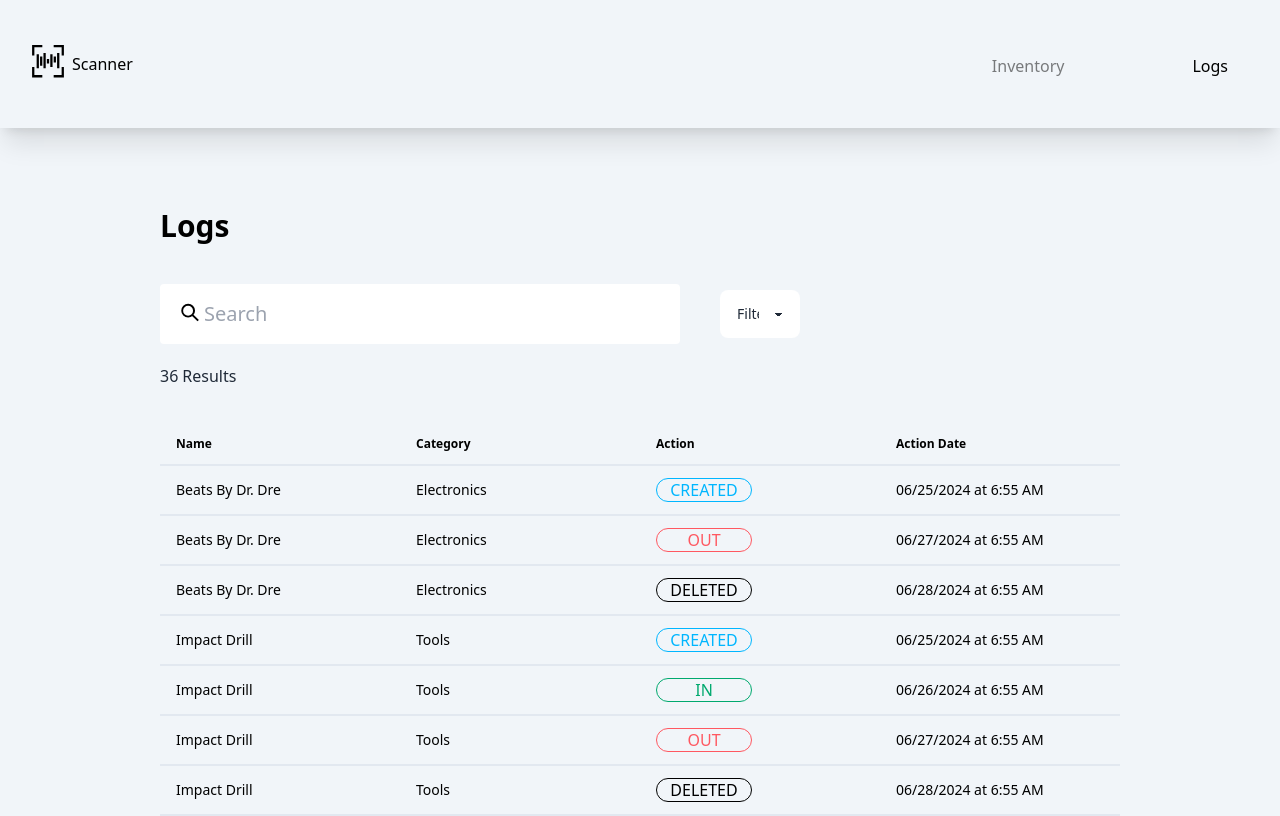
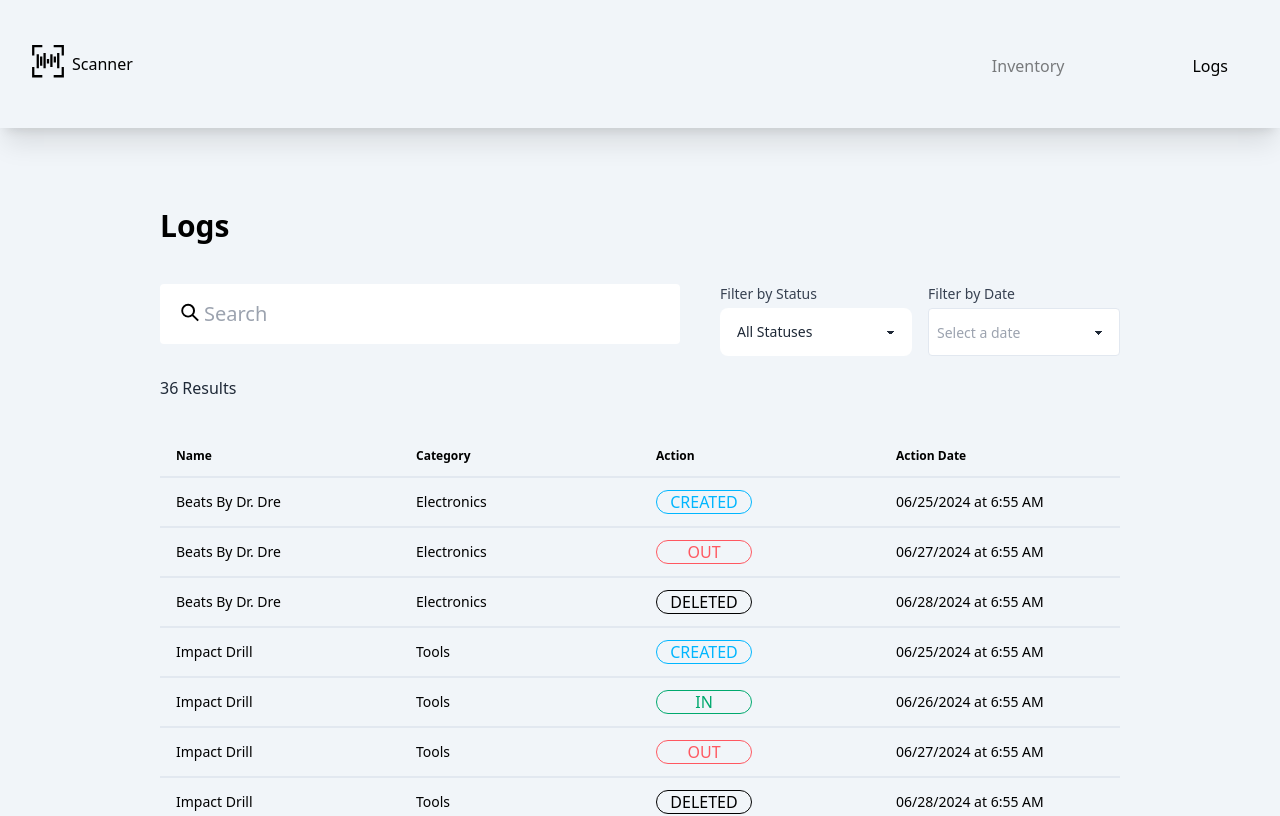
Before and after one commit to SpencerRenfro/Scanner_App, a React (Create React App) app: page /logs in a window 1280 px wide. Shown: the top 816 px of the page. Built offline with nearby package versions, Linux system fonts and the light colour scheme; data requests are answered from the project's data file.

Commit message:
adds calendar to logs.js

```diff
--- a/Data/db.json
+++ b/Data/db.json
@@ -13,7 +13,7 @@
       "itemCollection": [],
       "barcodeUrl": "",
       "qrCode": "",
-      "status": "OUT"
+      "status": "IN"
     },
     {
       "id": "60de",
@@ -317,7 +317,7 @@
       "itemCollection": [],
       "barcodeUrl": "",
       "qrCode": "",
-      "status": "IN"
+      "status": "OUT"
     },
     {
       "id": "b45e",
--- a/package.json
+++ b/package.json
@@ -8,6 +8,7 @@
     "@testing-library/user-event": "^13.5.0",
     "bwip-js": "^4.5.1",
     "react": "^18.3.1",
+    "react-datepicker": "^8.3.0",
     "react-dom": "^18.3.1",
     "react-router-dom": "^6.26.2",
     "react-scripts": "5.0.1",
--- /dev/null
+++ b/src/components/logs/DatePickerStyles.css
@@ -0,0 +1,63 @@
+/* Custom styles for the DatePicker */
+.react-datepicker {
+  font-family: inherit;
+  border-radius: 0.5rem;
+  border: 1px solid #e2e8f0;
+  box-shadow: 0 4px 6px -1px rgba(0, 0, 0, 0.1), 0 2px 4px -1px rgba(0, 0, 0, 0.06);
+}
+
+.react-datepicker__header {
+  background-color: #f8fafc;
+  border-bottom: 1px solid #e2e8f0;
+  padding-top: 0.5rem;
+}
+
+.react-datepicker__day--selected {
+  background-color: #3b82f6;
+  border-radius: 0.25rem;
+}
+
+.react-datepicker__day:hover {
+  background-color: #dbeafe;
+  border-radius: 0.25rem;
+}
+
+.react-datepicker__day--keyboard-selected {
+  background-color: #93c5fd;
+  border-radius: 0.25rem;
+}
+
+.react-datepicker__navigation {
+  top: 0.5rem;
+}
+
+.react-datepicker__year-dropdown,
+.react-datepicker__month-dropdown {
+  background-color: #f8fafc;
+  border: 1px solid #e2e8f0;
+  border-radius: 0.25rem;
+}
+
+.react-datepicker__year-option:hover,
+.react-datepicker__month-option:hover {
+  background-color: #dbeafe;
+}
+
+/* Make the input match our app's style */
+.react-datepicker-wrapper {
+  width: 100%;
+}
+
+.react-datepicker__input-container input {
+  width: 100%;
+  padding: 0.5rem;
+  border: 1px solid #e2e8f0;
+  border-radius: 0.25rem;
+  background-color: white;
+}
+
+.react-datepicker__input-container input:focus {
+  outline: none;
+  border-color: #3b82f6;
+  box-shadow: 0 0 0 3px rgba(59, 130, 246, 0.3);
+}
--- a/src/components/logs/FilterLogs.js
+++ b/src/components/logs/FilterLogs.js
@@ -1,26 +1,86 @@
-export default function FilterLogs({ filter, setFilter }) {
-  // Handle change event for the select element
-  const handleChange = (event) => {
-    setFilter(event.target.value);
-    console.log('Filter:', event.target.value, 'Type:', typeof event.target.value);
+import { useState, useEffect } from 'react';
+import DatePicker from 'react-datepicker';
+import 'react-datepicker/dist/react-datepicker.css';
+import './DatePickerStyles.css'; // Import custom styles
+
+export default function FilterLogs({ statusFilter, setStatusFilter, dateFilter, setDateFilter, logs }) {
+  const [selectedDate, setSelectedDate] = useState(null);
+
+  // Handle change event for the status select element
+  const handleStatusChange = (event) => {
+    setStatusFilter(event.target.value);
+  };
+
+  // Handle date change from the DatePicker
+  const handleDateChange = (date) => {
+    setSelectedDate(date);
+
+    if (date) {
+      // Format the date as MM/DD/YYYY to match your log format
+      const formattedDate = date.toLocaleDateString('en-US', {
+        month: '2-digit',
+        day: '2-digit',
+        year: 'numeric'
+      });
+      setDateFilter(formattedDate);
+    } else {
+      // If date is cleared, reset the filter
+      setDateFilter('');
+    }
+  };
+
+  // Clear date filter
+  const clearDateFilter = () => {
+    setSelectedDate(null);
+    setDateFilter('');
   };
 
   return (
-    <div className="flex items-center">
+    <div className="col-span-5 flex flex-col sm:flex-row gap-4">
+      {/* Status Filter */}
+      <div className="flex-1">
+        <label className="block text-sm font-medium text-gray-700 mb-1">Filter by Status</label>
         <select
           className="select w-full"
-        onChange={handleChange}
-        value={filter}
+          onChange={handleStatusChange}
+          value={statusFilter}
         >
-        <option value="" disabled> {/* Placeholder option */}
-         Filter By
-        </option>
+          <option value="">All Statuses</option>
           <option value="CREATED">Created</option>
           <option value="OUT">Out</option>
           <option value="IN">In</option>
           <option value="DELETED">Deleted</option>
-        <option value="">Show All</option>
         </select>
+      </div>
+
+      {/* Date Filter */}
+      <div className="flex-1">
+        <label className="block text-sm font-medium text-gray-700 mb-1">Filter by Date</label>
+        <div className="relative">
+          <DatePicker
+            selected={selectedDate}
+            onChange={handleDateChange}
+            className="select w-full"
+            placeholderText="Select a date"
+            dateFormat="MM/dd/yyyy"
+            isClearable
+            showYearDropdown
+            scrollableYearDropdown
+            yearDropdownItemNumber={10}
+          />
+          {dateFilter && (
+            <div className="mt-2">
+              <span className="badge badge-info mr-2">{dateFilter}</span>
+              <button
+                onClick={clearDateFilter}
+                className="text-xs text-red-500 hover:text-red-700"
+              >
+                Clear
+              </button>
+            </div>
+          )}
+        </div>
+      </div>
     </div>
   );
 }
--- a/src/components/logs/Table.js
+++ b/src/components/logs/Table.js
@@ -1,12 +1,13 @@
 import TableHead from "./TableHead";
 
-function Table({ logs, filter }) {
+function Table({ logs, filter, dateFilter }) {
   return (
 <table className="table min-w-full text-black table-fixed">
   <TableHead />
   <tbody>
     {logs.map((item) =>
-      filter === "" || item.action === filter ? (
+      (filter === "" || item.action === filter) &&
+      (dateFilter === "" || item.date === dateFilter) ? (
         <tr
           key={`${item.id}-${item.date}-${item.action}`}
           className="py-4 border-b-2 border-slate-200 cursor-pointer"
--- a/src/pages/Logs.js
+++ b/src/pages/Logs.js
@@ -12,7 +12,8 @@ import Pagination from "../ui/pagination/Pagination";
 export default function LogsTwo() {
   const [filteredLogs, setFilteredLogs] = useState([]); // Store filtered logs here
   const { data: logs, isPending, error } = useFetch('http://localhost:8000/itemLogs');
-  const [filter, setFilter] = useState("");
+  const [statusFilter, setStatusFilter] = useState("");
+  const [dateFilter, setDateFilter] = useState("");
   const [term, setTerm] = useState(""); // Add state for search term
 
   // Filtering logs based on filter and search term
@@ -20,8 +21,15 @@ export default function LogsTwo() {
     if (logs) {
       let filtered = logs;
 
-      if (filter !== "") {
-        filtered = filtered.filter((item) => item.action === filter);
+      if (statusFilter !== "") {
+        filtered = filtered.filter((item) => item.action === statusFilter);
+      }
+
+      if (dateFilter !== "") {
+        filtered = filtered.filter((item) => {
+          // Compare dates regardless of format differences
+          return item.date === dateFilter;
+        });
       }
 
       if (term !== "") {
@@ -35,7 +43,7 @@ export default function LogsTwo() {
 
       setFilteredLogs(filtered);
     }
-  }, [logs, filter, term]);
+  }, [logs, statusFilter, dateFilter, term]);
 
   return (
     <div>
@@ -51,7 +59,13 @@ export default function LogsTwo() {
             setFilteredItems={setFilteredLogs} // Ensure it updates filtered logs
           />
         </div>
-        <FilterLogs filter={filter} setFilter={setFilter} />
+        <FilterLogs
+          statusFilter={statusFilter}
+          setStatusFilter={setStatusFilter}
+          dateFilter={dateFilter}
+          setDateFilter={setDateFilter}
+          logs={logs}
+        />
         <div className="col-span-12 -4 h-20">
           <div className="flex gap-7 mt-5">
             <Results itemCount={filteredLogs.length} /> {/* Update based on filtered logs */}
@@ -62,7 +76,7 @@ export default function LogsTwo() {
 
         {filteredLogs && (
           <div className="col-span-12">
-            <Table logs={filteredLogs} filter={filter} />
+            <Table logs={filteredLogs} filter={statusFilter} dateFilter={dateFilter} />
             <Pagination />
           </div>
         )}
```
Also changed, not shown: 1 other file (tests, documents, lock files or other folders). Lines whose indentation alone changed are shown as unchanged.
